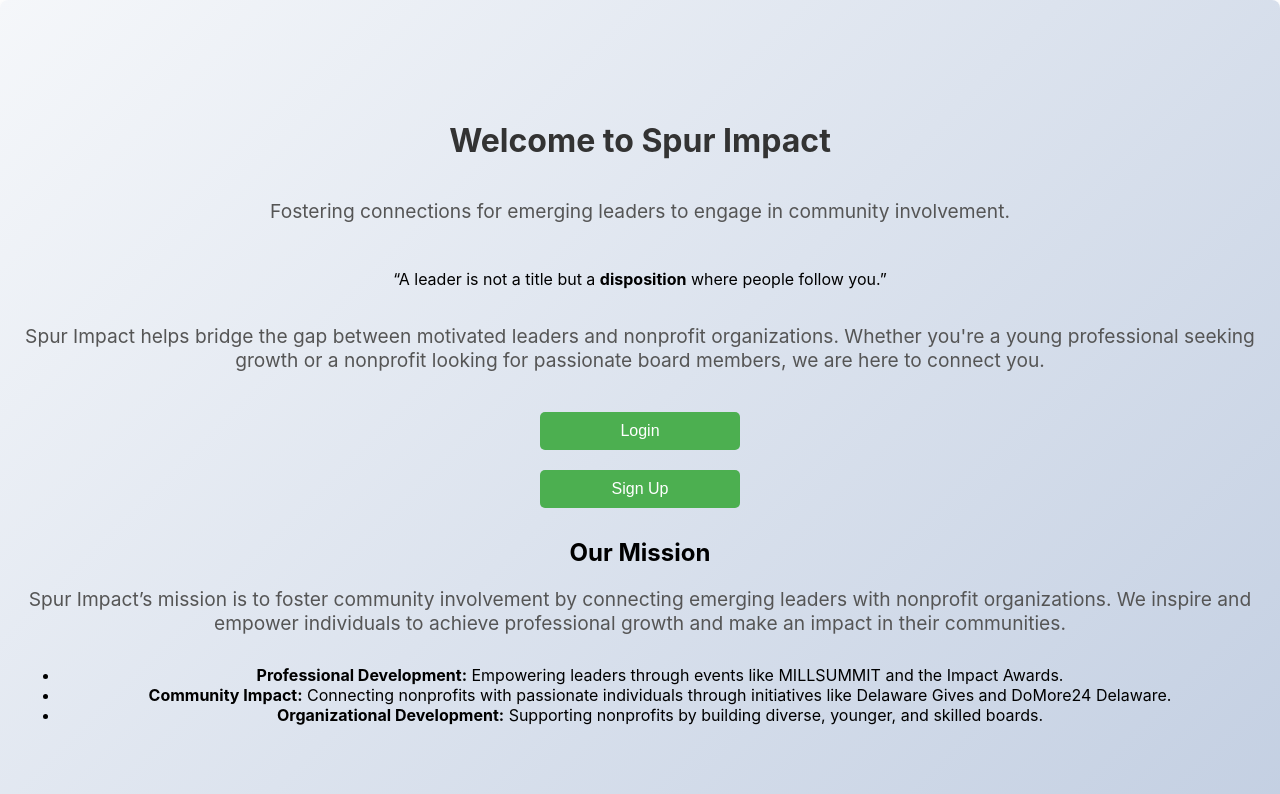
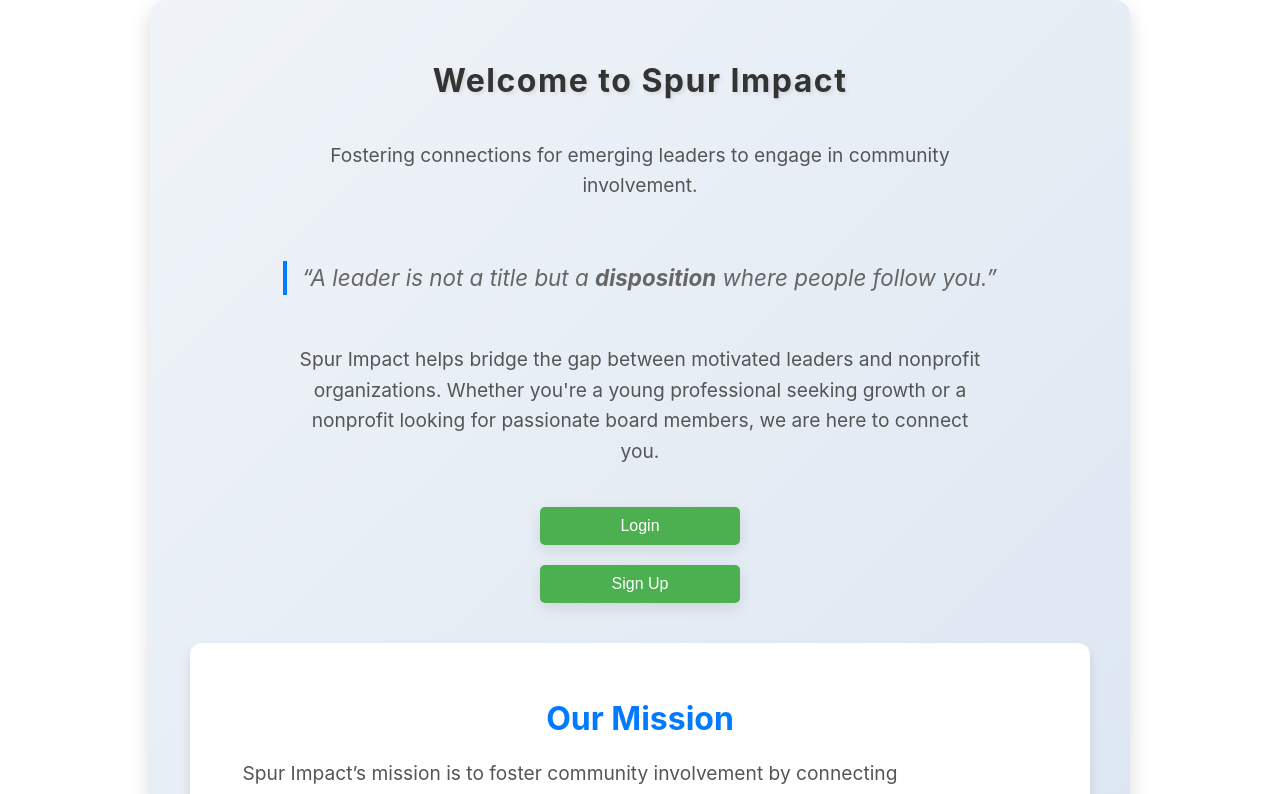
Before and after one commit to tejasking62/Cause-Connect, a React (Create React App) app in the folder my-app/: page / in a window 1280 px wide. Shown: the top 794 px of the page. Built offline with nearby package versions, Linux system fonts and the light colour scheme.

Commit message:
stacked home page

```diff
--- a/my-app/src/Home.css
+++ b/my-app/src/Home.css
@@ -5,42 +5,99 @@
   align-items: center;
   justify-content: center;
   min-height: 100vh; /* Full viewport height */
-    background: linear-gradient(135deg, #f5f7fa, #c3cfe2); /* Soft gradient background */
+  background: linear-gradient(135deg, #f0f4f8, #d9e4f1); /* Softer, modern gradient */
   text-align: center;
-    padding: 20px;
-    box-shadow: 0 4px 10px rgba(0, 0, 0, 0.1);
-    border-radius: 8px;
+  padding: 40px; /* Increased padding for more breathing room */
+  box-shadow: 0 8px 20px rgba(0, 0, 0, 0.15); /* Deeper shadow for more depth */
+  border-radius: 15px; /* Rounded edges for modern look */
+  max-width: 900px; /* Max width for content */
+  margin: 0 auto; /* Center on large screens */
 }
 
 h1 {
-    font-size: 2.5em;
-    margin-bottom: 10px;
-    color: #333; /* Darker text for better readability */
+  font-size: 3em;
+  margin-bottom: 15px;
+  color: #333;
+  letter-spacing: 1.5px; /* Slight letter spacing for modern feel */
+  text-shadow: 2px 2px 4px rgba(0, 0, 0, 0.1); /* Subtle shadow for text depth */
 }
 
 p {
-    font-size: 1.2em;
-    margin-bottom: 20px;
-    color: #555; /* Slightly lighter text */
+  font-size: 1.3em;
+  margin-bottom: 30px;
+  color: #555;
+  line-height: 1.6; /* Improved readability */
+  max-width: 700px; /* Text doesn't stretch too wide */
 }
 
 .btn {
-    background-color: #4CAF50; /* Green background */
-    color: white; /* White text */
+  background-color: #007BFF; /* Modern blue button */
+  color: white;
   border: none;
-    border-radius: 5px;
-    padding: 10px 20px;
-    font-size: 1em;
+  border-radius: 8px; /* Slightly more rounded */
+  padding: 12px 25px; /* Slightly larger padding for a more clickable button */
+  font-size: 1.1em; /* Larger text for emphasis */
   cursor: pointer;
-    margin: 10px 0;
-    transition: background-color 0.3s, transform 0.3s; /* Smooth transitions */
+  margin: 15px 0;
+  box-shadow: 0 5px 15px rgba(0, 0, 0, 0.1); /* Subtle shadow for button */
+  transition: background-color 0.3s ease, transform 0.2s ease, box-shadow 0.3s ease;
 }
 
 .btn:hover {
-    background-color: #45a049; /* Darker green on hover */
-    transform: scale(1.05); /* Slightly enlarge button on hover */
+  background-color: #0056b3; /* Darker blue on hover */
+  transform: translateY(-3px); /* Lift button on hover */
+  box-shadow: 0 10px 20px rgba(0, 0, 0, 0.15); /* More shadow on hover */
 }
 
 .btn:active {
-    transform: scale(0.95); /* Slightly shrink button when pressed */
+  transform: translateY(1px); /* Slight press effect */
+  box-shadow: 0 4px 8px rgba(0, 0, 0, 0.2); /* Less shadow when pressed */
 }
+
+blockquote {
+  font-style: italic;
+  font-size: 1.4em;
+  color: #666;
+  margin: 30px 0;
+  border-left: 4px solid #007BFF; /* Accent with blue line */
+  padding-left: 15px; /* Indentation */
+  max-width: 700px;
+  line-height: 1.5;
+}
+
+.mission-section {
+  background-color: #fff;
+  padding: 30px;
+  border-radius: 12px;
+  box-shadow: 0 6px 12px rgba(0, 0, 0, 0.1);
+  margin-top: 30px;
+  max-width: 900px;
+}
+
+.mission-section h2 {
+  font-size: 2em;
+  margin-bottom: 20px;
+  color: #007BFF;
+}
+
+.mission-section ul {
+  list-style-type: none;
+  padding: 0;
+}
+
+.mission-section ul li {
+  font-size: 1.2em;
+  margin-bottom: 15px;
+  padding-left: 25px;
+  position: relative;
+  color: #333;
+}
+
+.mission-section ul li::before {
+  content: "✔"; /* Checkmark for bullet points */
+  position: absolute;
+  left: 0;
+  color: #007BFF; /* Blue checkmark */
+  font-size: 1.2em;
+  line-height: 1.5;
+}
```
Lines whose indentation alone changed are shown as unchanged.
